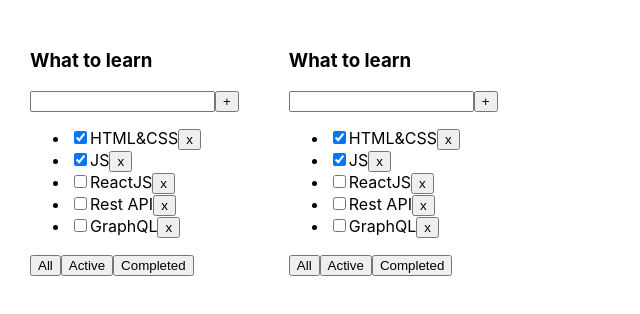
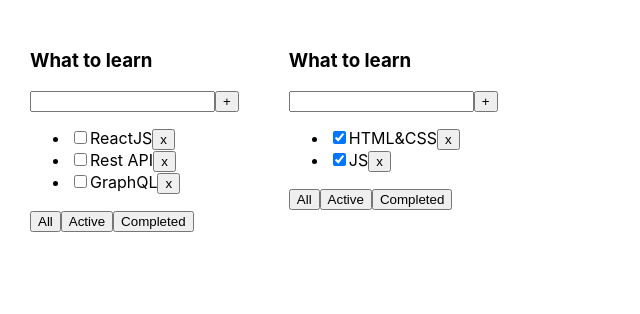
Before and after one commit to sasha2234562/3-todolist, a React (Create React App) app: page / in a window 1280 px wide. Shown: the top 314 px of the page, without its empty margins (0-640 px from the left). Built offline with nearby package versions, Linux system fonts and the light colour scheme.

Commit message:
repeat error and checked

```diff
--- a/src/App.tsx
+++ b/src/App.tsx
@@ -30,27 +30,33 @@
     function addTask(title: string) {
         setError(title === '')
         if (title !== '') {
-            let task = {id: v1(), title: title, isDone: false};
+            let task = {
+                id: v1(),
+                title: title,
+                isDone: false
+            };
             let newTasks = [task, ...tasks];
             setTasks(newTasks);
         }
     }
+    function changeFilter(value: FilterValuesType, todoListId: string) {
+        let todo = todolists.find((item) => item.id === todoListId);
+        if (todo) {
+            todo.filter = value;
+            setTodolists([...todolists])
+        }
+    }
 
-    let [filter, setFilter] = useState<FilterValuesType>("all");
-
-    function changeFilter(value: FilterValuesType) {
-        setFilter(value);
-    }
-    function changeStatus(taskId: string, isDone : boolean){
-        let task = tasks.find((item)=> item.id ===  taskId)
-        if(task) {
+    function changeStatus(taskId: string, isDone: boolean) {
+        let task = tasks.find((item) => item.id === taskId)
+        if (task) {
             task.isDone = isDone
         }
         let clone = [...tasks]
         setTasks(clone)
     }
 
-    let [todolist, setTodolist] = useState<Array<todolistType>>([
+    let [todolists, setTodolists] = useState<Array<todolistType>>([
         {id: v1(), title: "What to learn", filter: 'active'},
         {id: v1(), title: "What to learn", filter: 'completed'},
     ])
@@ -58,17 +64,20 @@
 
     return (
         <div className={'App'}>
-            {todolist.map((item)=> {
+            {todolists.map((item) => {
+
                 let tasksForTodolist = tasks;
 
-                if (filter === "active") {
+                if (item.filter === "active") {
                     tasksForTodolist = tasks.filter(t => t.isDone === false);
                 }
-                if (filter === "completed") {
+                if (item.filter === "completed") {
                     tasksForTodolist = tasks.filter(t => t.isDone === true);
                 }
-                return(
-                        <Todolist title={item.title}
+                return (
+                    <Todolist
+                        key={item.id}
+                        title={item.title}
                         tasks={tasksForTodolist}
                         removeTask={removeTask}
                         changeFilter={changeFilter}
@@ -76,6 +85,8 @@
                         error={error}
                         setError={setError}
                         changeStatus={changeStatus}
+                        filter={item.filter}
+                        id={item.id}
                     />
                 )
 
```
Lines whose indentation alone changed are shown as unchanged.
